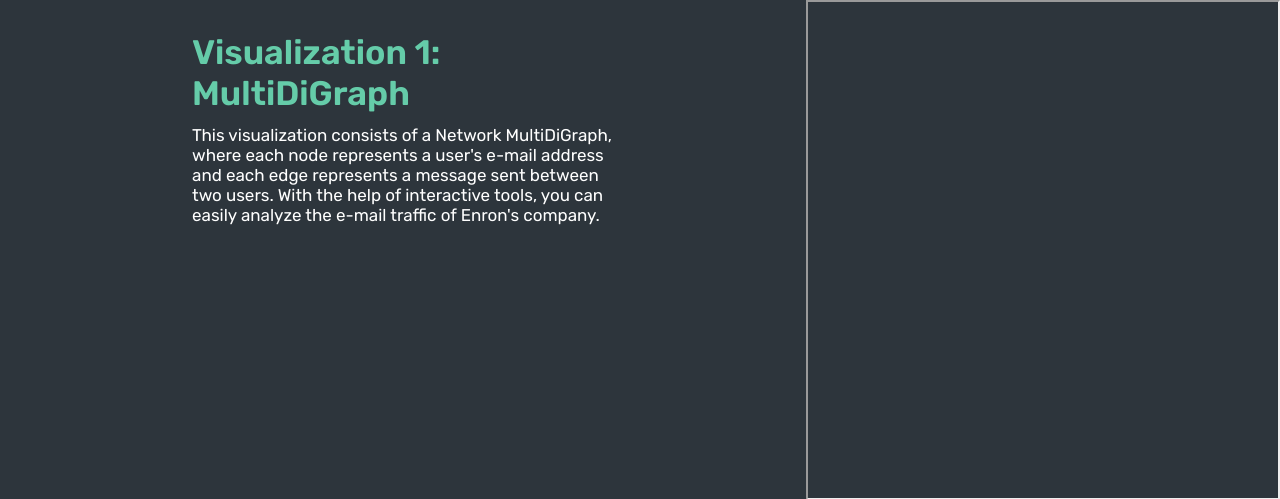
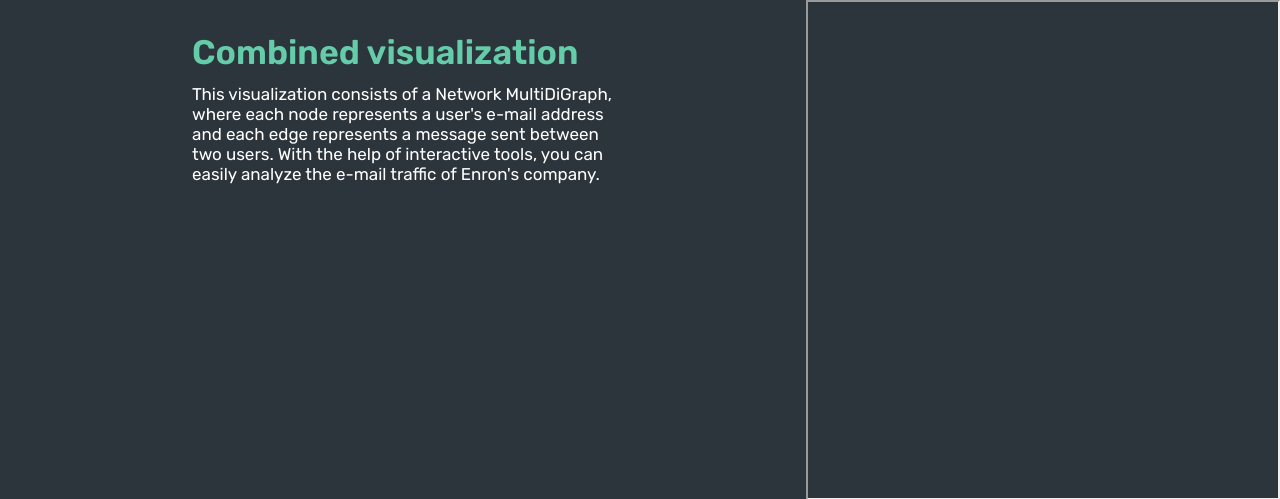
Before and after one commit to Ongun1905/DBL-HTI-Group-33-, a Django app: page /vis_combined in a window 1280 px wide. Shown: the part 80-579 px from the top of the page. Run offline with Django 3.2, Linux system fonts and the light colour scheme; parts of the project's set-up code (start-up, migrations or seed data) failed here and were passed over.

Commit message:
Added combined vis to navbar

```diff
--- a/DBL_project/dbl/homepage/templates/homepage/navbar.html
+++ b/DBL_project/dbl/homepage/templates/homepage/navbar.html
@@ -5,6 +5,7 @@
       <ul>
         <li class="{% if active_page == 'vis1' %}current{% endif %}"><a href="{% url 'vis1' %}">Vis 1</a></li>
         <li class="{% if active_page == 'vis2' %}current{% endif %}"><a href="{% url 'vis2' %}">Vis 2</a></li>
+        <li class="{% if active_page == 'combined' %}current{% endif %}"><a href="{% url 'vis2' %}">Combined</a></li>
       </ul>
     </li>
     <li class="{% if active_page == 'about' %}current{% endif %}"><a href="{% url 'about' %}">About</a></li>
--- a/DBL_project/dbl/homepage/templates/homepage/vis1.html
+++ b/DBL_project/dbl/homepage/templates/homepage/vis1.html
@@ -1,4 +1,8 @@
 {% extends "homepage/layout.html" %}
+
+{% block title %}
+Visualization 1 | DBL Group 33
+{% endblock %}
 
 {% block nav %}
 {% include "homepage/navbar.html" with active_page='vis1' %}
--- a/DBL_project/dbl/homepage/templates/homepage/vis_combined.html
+++ b/DBL_project/dbl/homepage/templates/homepage/vis_combined.html
@@ -1,15 +1,19 @@
 {% extends "homepage/layout.html" %}
 
+{% block title %}
+Combined visualization 1 &amp; 2 | DBL Group 33
+{% endblock %}
+
 {% block nav %}
-{% include "homepage/navbar.html" with active_page='vis1' %}
+{% include "homepage/navbar.html" with active_page='combined' %}
 {% endblock %}
 
 
 {% block div %}
 <div class="container">
     <div class="main">
-	<h1>Visualization 1: MultiDiGraph</h1>
-        <p1>This visualization consists of a Network MultiDiGraph, where each node represents a user's e-mail address and each edge represents a message sent between two users. With the help of interactive tools, you can easily analyze the e-mail traffic of Enron's company.</p2>
+	    <h1>Combined visualization</h1>
+        <p>This visualization consists of a Network MultiDiGraph, where each node represents a user's e-mail address and each edge represents a message sent between two users. With the help of interactive tools, you can easily analyze the e-mail traffic of Enron's company.</p>
 	</div>
     <iframe src="http://127.0.0.1:8050/" height="500" width="1000" title="Iframe Example"></iframe>
 </div>
```
